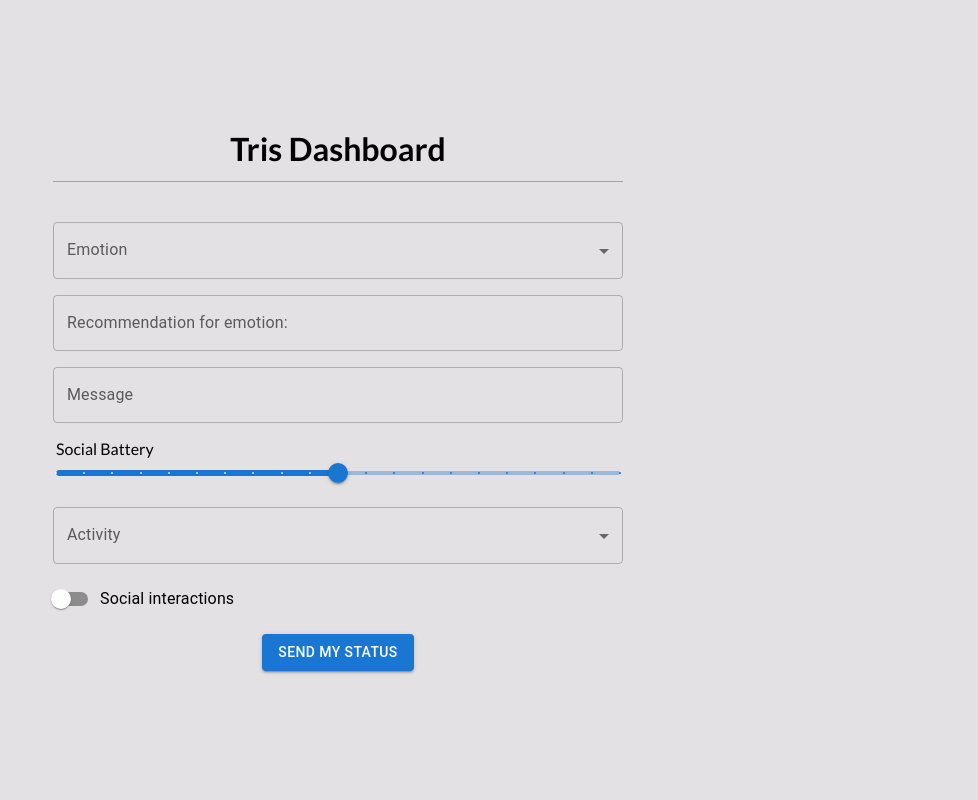
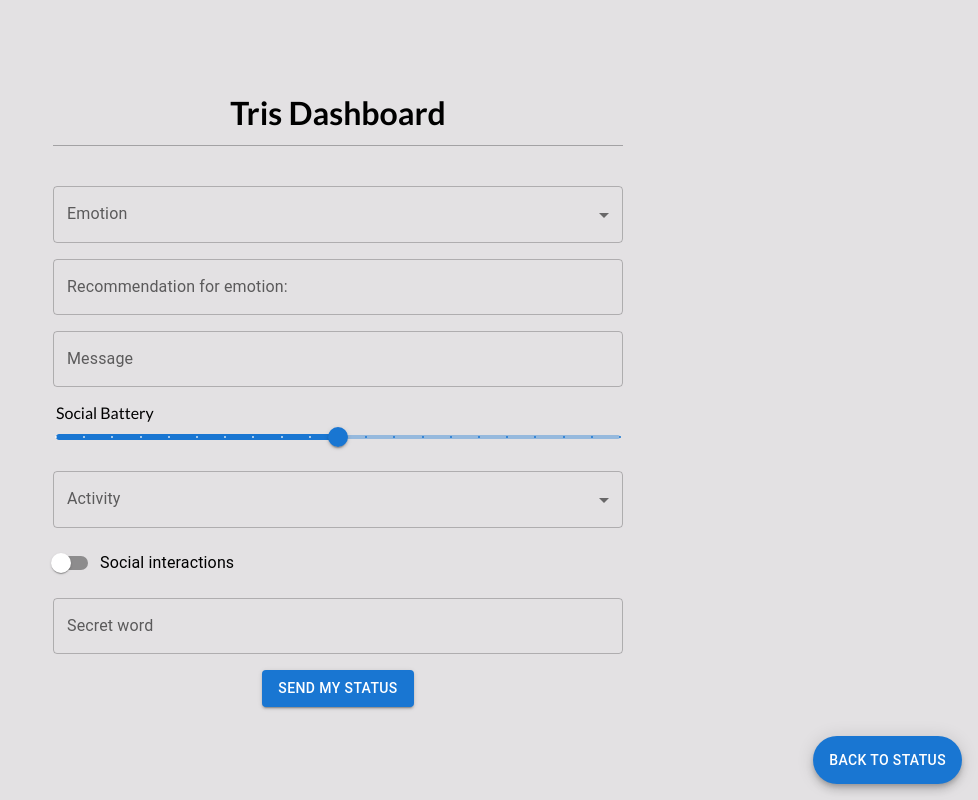
Before and after one commit to DaveOval/tris-app, a React (Vite) app: page /#/tris-config in a window 1280 px wide. Shown: the whole page, without its empty margins (302-1280 px from the left). Built offline with nearby package versions, Linux system fonts and the light colour scheme.

Commit message:
palabra secreta

```diff
--- a/src/pages/status/index.tsx
+++ b/src/pages/status/index.tsx
@@ -4,7 +4,7 @@ import moment from 'moment';
 /* import { useEffect, useState } from "react"; */
 import styled from "styled-components"
 import { createClient } from '@supabase/supabase-js';
-import { Tooltip } from "@mui/material";
+import { Fab, Tooltip } from "@mui/material";
 
 
 
@@ -184,7 +184,6 @@ const Status = () => {
             if ( error ) {
                 console.error("Error fetching data: ", error )
             } else {
-                console.log("Fetched data: ", status);
                 if (status && status.length > 0) {
                     setCreatedAt(status[0]?.created_at || "loading...");
                     setLastActivity(status[0]?.last_activity || "loading...");
@@ -193,7 +192,6 @@ const Status = () => {
                     setStatus(status[0]?.status || "loading...");
                     setBattery(status[0]?.battery || 100);
                 } else {
-                    // Handle the case where status is an empty array
                     console.warn("Status array is empty");
                 }
             }
@@ -204,6 +202,10 @@ const Status = () => {
     useEffect(() => {
         fetChData();
     }, []);
+
+    const NavigationToSetStatus = () => {
+        window.location.href = "/#/tris-config";
+    }
 
     return (
         <StatusContainer>
@@ -220,10 +222,10 @@ const Status = () => {
             <Body>
                 <h2>Explore Tris's emotional journey at different moments.</h2>
                 <LastUpdate>
+                    <p>Last updated: { moment(createdAt).startOf("hour").fromNow() }</p>
                     <Tooltip title={`Social Battery ${battery}%`}>
                         <StatusBattery src={`./battery/battery-${battery}.svg`} />
                     </Tooltip>
-                    <p>Last updated: { moment(createdAt).startOf("hour").fromNow() }</p>
                 </LastUpdate>
                 <StatusDiv >
                     <StatusTitle>How is Tris feeling today?</StatusTitle>
@@ -240,6 +242,14 @@ const Status = () => {
                     <StatusSubtitle>{lastActivity}</StatusSubtitle>
                 </StatusDiv>
             </Body>
+            <Fab
+                color="primary"
+                variant="extended"
+                style={{position: "fixed", bottom: "1rem", right: "1rem"}}
+                onClick={NavigationToSetStatus}
+            >
+                Set Status
+            </Fab>
         </StatusContainer>
     )
 }
--- a/src/pages/tris/index.tsx
+++ b/src/pages/tris/index.tsx
@@ -1,6 +1,6 @@
 import TextField from "@mui/material/TextField";
 import { useState } from "react";
-import { Button, FormControl, FormControlLabel, FormGroup, InputLabel, MenuItem, Select, SelectChangeEvent, Slider, Switch } from "@mui/material";
+import { Button, Fab, FormControl, FormControlLabel, FormGroup, InputLabel, MenuItem, Select, SelectChangeEvent, Slider, Switch } from "@mui/material";
 import styled from "styled-components";
 import { createClient } from "@supabase/supabase-js";
 import { Toaster, toast } from 'sonner';
@@ -58,6 +58,7 @@ const Tris = () => {
     const [ battery, setBattery ] = useState(50);
     const [ activity, setActivity ] = useState("");
     const [ iteractions, setIteractions ] = useState(false);
+    const [ secretWord, setSecretWord ] = useState("");
 
     const handleEmotion = ( e: SelectChangeEvent ) => {
         setEmotion(e.target.value as string)
@@ -77,6 +78,9 @@ const Tris = () => {
     const handleInteractions = (e: any) => {
         setIteractions( e.target.checked  );
     }
+    const handleSecretWord = ( e: React.ChangeEvent<HTMLInputElement> ) => {
+        setSecretWord( e.target.value as string )
+    }
 
     const sendStatus  = async ()  => {
         console.log("Enviando informacion")
@@ -84,16 +88,8 @@ const Tris = () => {
             toast.error("Please select an emotion");
             return;
         }
-        if ( recomendation === "" ) {
-            toast.error("Please add a recomendation");
-            return;
-        }
-        if ( message === "" ) {
-            toast.error("Please add a message");
-            return;
-        }
-        if ( activity === "" ) {
-            toast.error("Please select an activity");
+        if ( secretWord !== "lipofuscinosis neuronal" ) {
+            toast.error("Please add the secret word");
             return;
         }
 
@@ -219,6 +215,13 @@ const Tris = () => {
                     label="Social interactions" />
                 </CustomFormGroup>
 
+                <TexlFieldStyled
+                    id="secret-word"
+                    label="Secret word"
+                    value={ secretWord }
+                    onChange={ handleSecretWord }
+                />
+
                 <Button
                     variant="contained"
                     onClick={sendStatus}
@@ -229,6 +232,14 @@ const Tris = () => {
 
             </MainContainer>
             <Toaster />
+            <Fab
+                color="primary"
+                variant="extended"
+                style={{ position: "fixed", bottom: "1rem", right: "1rem" }}
+                onClick={() => window.location.href = "/#/status"}
+            >
+                Back to status
+            </Fab>
         </FormContainer>
     )
 
```
